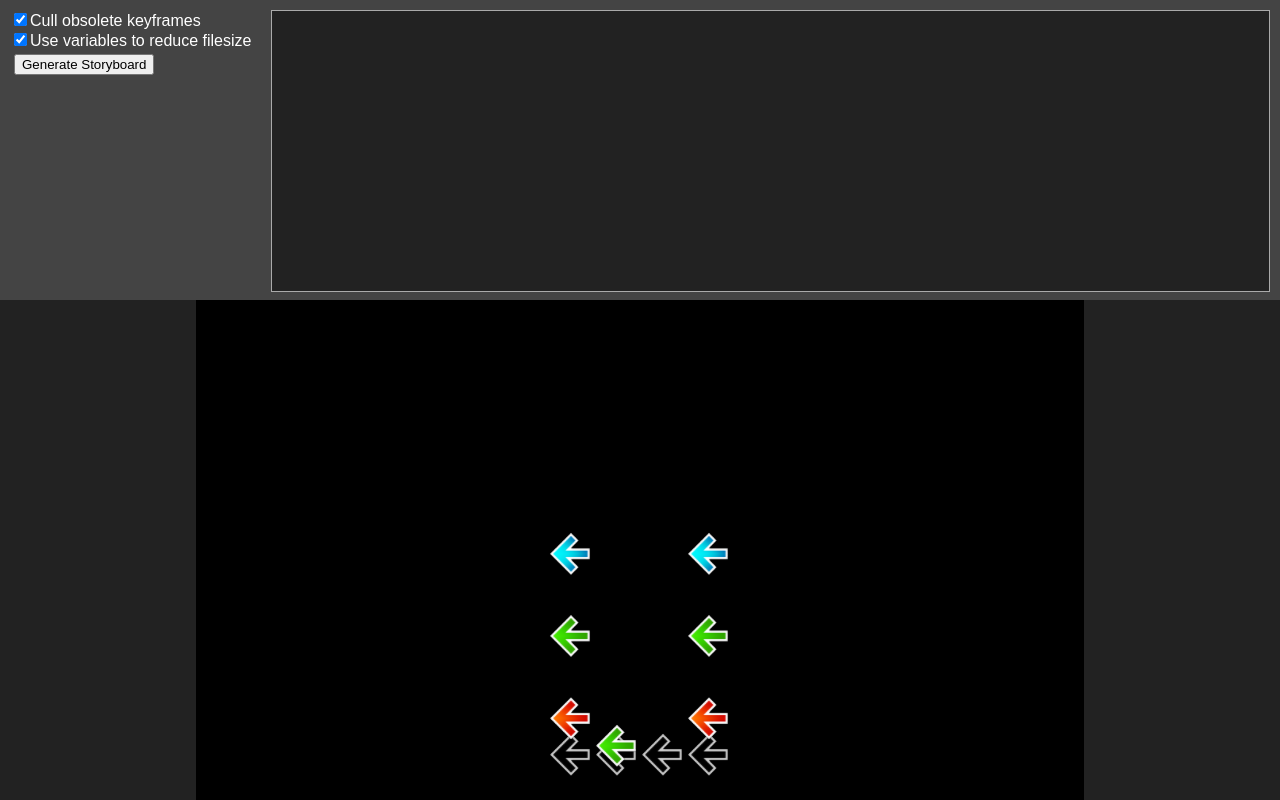
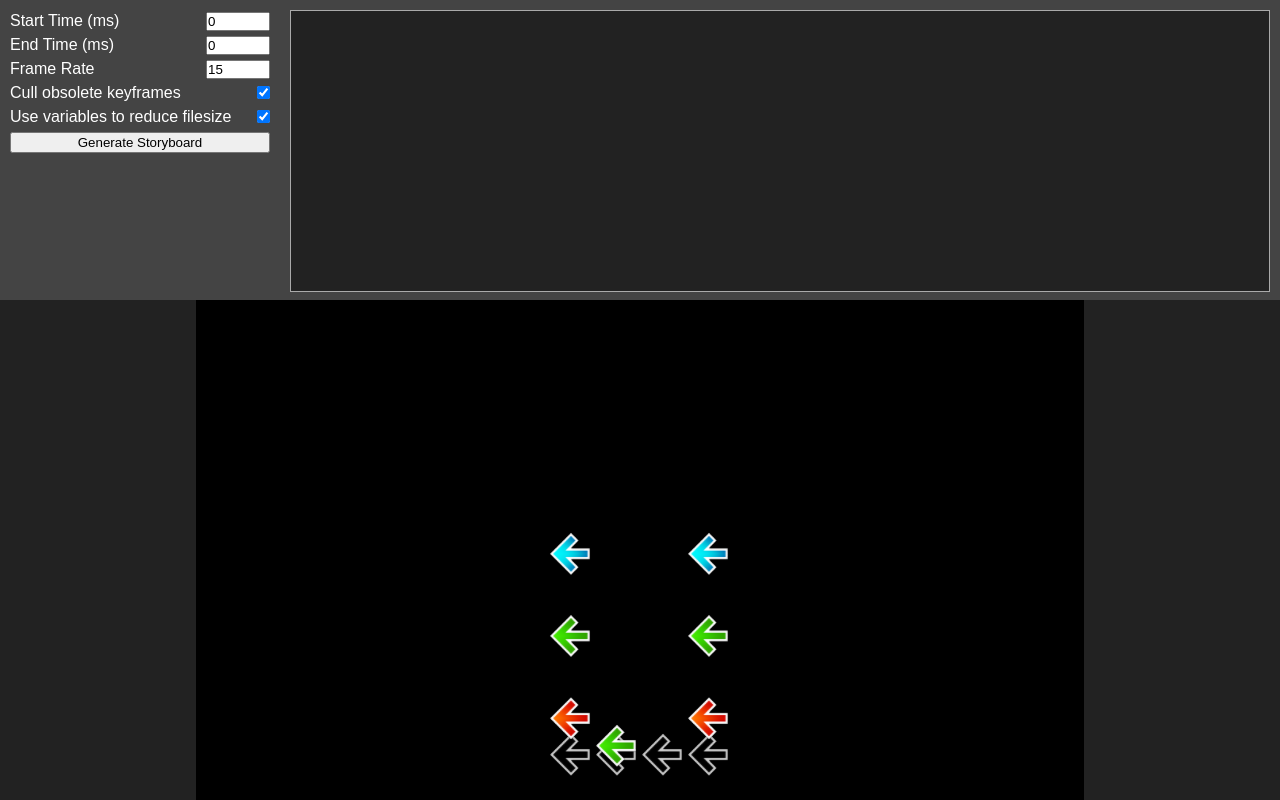
Before and after one commit to Camopoltergeist/storyboard-script, a website built with webpack: page src/index.html in a window 1280 px wide. Built offline with nearby package versions, Linux system fonts and the light colour scheme; animation ran at ten frames a second.

Commit message:
Added more options to dock

```diff
--- a/src/index.html
+++ b/src/index.html
@@ -58,6 +58,9 @@
 
 			.optionContainer{
 				user-select: none;
+				display: flex;
+				flex-direction: column;
+				min-width: 260px;
 			}
 
 			.disableOptions{
@@ -79,21 +82,43 @@
 			#outputContainer{
 				flex-grow: 1;
 			}
+
+			#generateButton{
+				width: 100%;
+				margin: 0;
+			}
+
+			.checkbox{
+				float: right;
+				margin: 2px 0;
+			}
+
+			.optionItem{
+				margin: 2px 0;
+				min-height: 20px;
+			}
+
+			.numberInput{
+				max-width: 60px;
+				float: right;
+				padding: 0;
+			}
 		</style>
 	</head>
 
 	<body>
 		<div id="contentFlexBox">
-			<div style="position: relative;">
-				<div id="dock" class="">
-					<div class="optionContainer dockItem">
-						<input type="checkbox" id="cullKeyframes" checked><label for="cullKeyframes">Cull obsolete keyframes</label><br>
-						<input type="checkbox" id="useVariableCompression" checked><label for="useVariableCompression">Use variables to reduce filesize</label><br>
-						<button id="generateButton">Generate Storyboard</button>
-					</div>
-					<div class="dockItem" id="outputContainer">
-						<div id="storyboardOutput"></div>
-					</div>
+			<div id="dock" class="">
+				<div class="optionContainer dockItem">
+					<div class="optionItem"><label for="startTime">Start Time (ms)</label><input class="numberInput" type="number" id="startTime" value="0"></div>
+					<div class="optionItem"><label for="endTime">End Time (ms)</label><input class="numberInput" type="number" id="endTime" value="0"></div>
+					<div class="optionItem"><label for="frameRate">Frame Rate</label><input class="numberInput" type="number" id="frameRate" value="15"></div>
+					<div class="optionItem"><label for="cullKeyframes">Cull obsolete keyframes</label><input class="checkbox" type="checkbox" id="cullKeyframes" checked></div>
+					<div class="optionItem"><label for="useVariableCompression">Use variables to reduce filesize</label><input class="checkbox" type="checkbox" id="useVariableCompression" checked></div>
+					<div class="optionItem"><button id="generateButton">Generate Storyboard</button></div>
+				</div>
+				<div class="dockItem" id="outputContainer">
+					<div id="storyboardOutput"></div>
 				</div>
 			</div>
 			<div id="canvasContainer">
--- a/src/main.ts
+++ b/src/main.ts
@@ -24,7 +24,7 @@ const camera = new PerspectiveCamera(57, 16 / 9, 0.01, 1000);
 
 camera.translateZ(10);
 
-let resizeObserver = new ResizeObserver((entries, observer) => {
+const resizeObserver = new ResizeObserver((entries, observer) => {
 	for(const entry of entries){
 		const width = entry.devicePixelContentBoxSize[0].inlineSize;
 		const height = entry.devicePixelContentBoxSize[0].blockSize;
```
